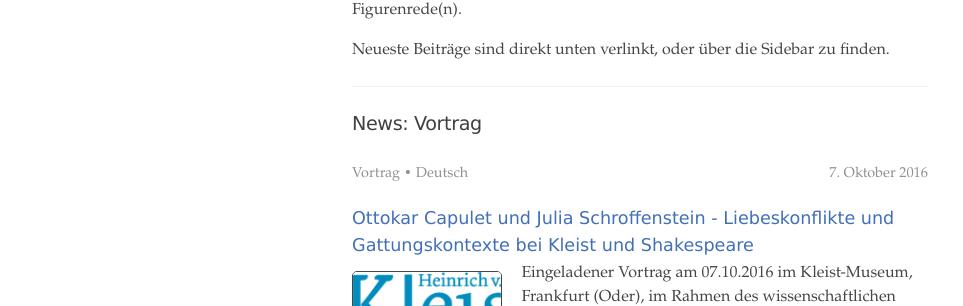
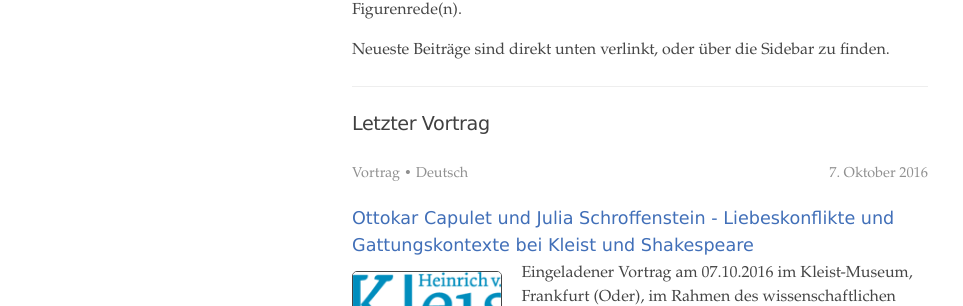
Before and after one commit to quadrama/quadrama.github.io, a Jekyll site: the page built from index.md, in a window 1280 px wide. Shown: the part 247-553 px from the top of the page, without its empty margins (0-963 px from the left). Built offline with Jekyll 4.4.1, drawn with Linux system fonts in a browser that asks for light colours; nearby versions of some CDN libraries; library files that are not in the unit come from our copies.

Commit message:
letzter Vortrag

```diff
--- a/index.md
+++ b/index.md
@@ -27,7 +27,7 @@ Neueste Beiträge sind direkt unten verlinkt, oder über die Sidebar zu finden.
 {% endif %}
 
 
-## News: Vortrag
+## Letzter Vortrag
 
 <ul class="posts">
   {% for post in site.categories.Vortrag offset: 0 limit: 1 %}
```
